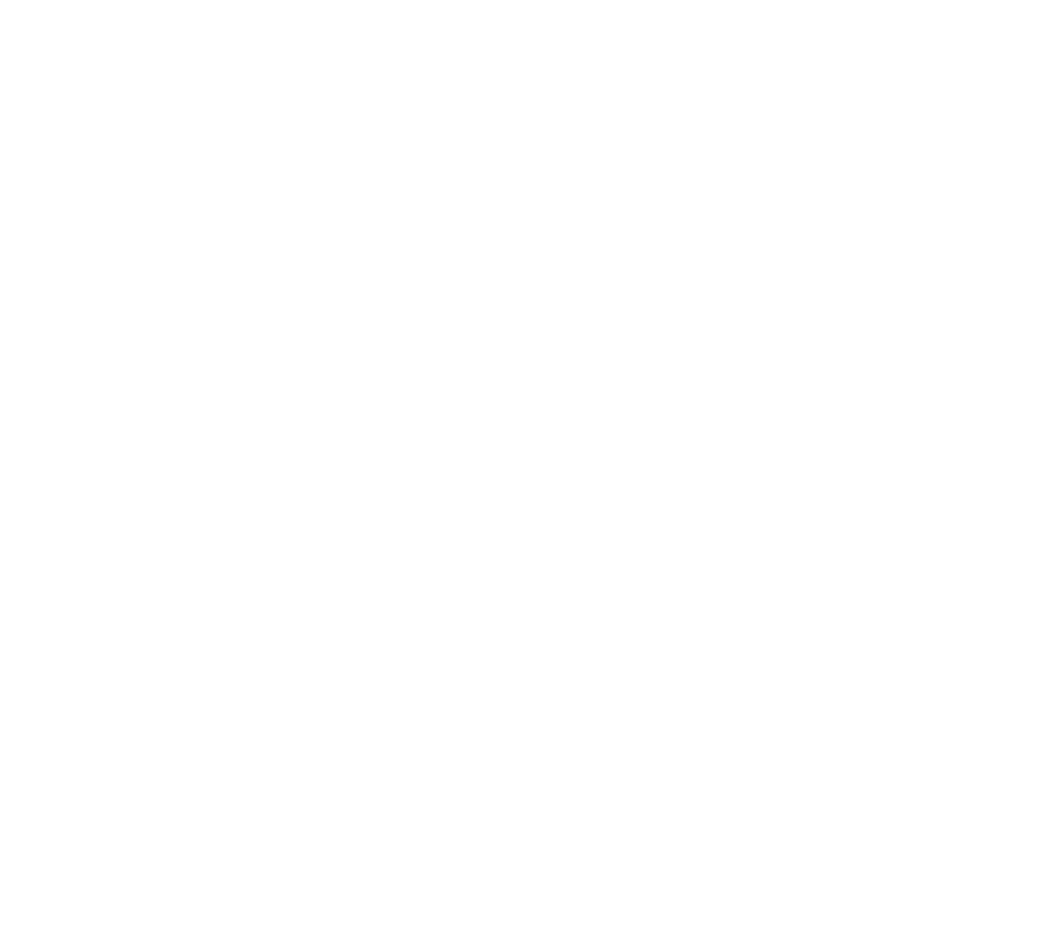
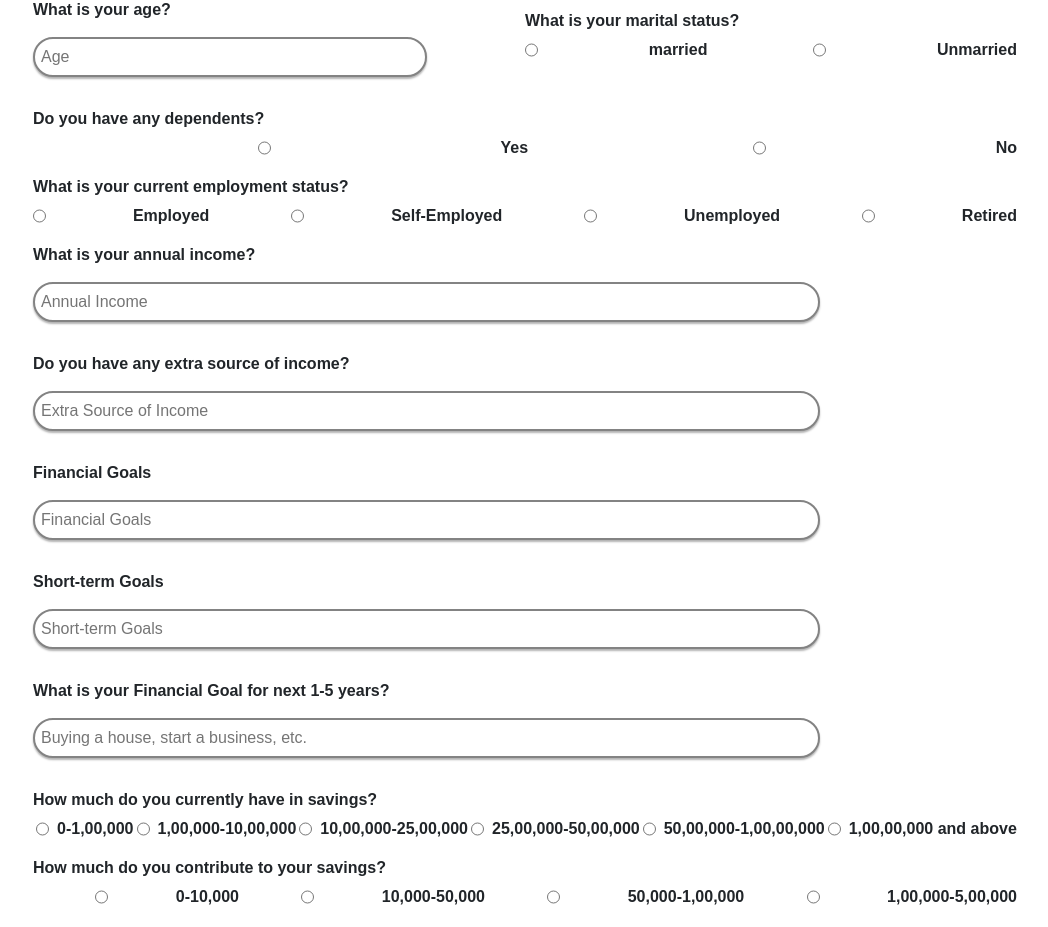
Before and after one commit to why-aditi/Financial-Advisory, a React (Create React App) app in the folder frontend/: page /form in a window 1280 px wide. Before the commit this address had no page. Shown: the part 160-1087 px from the top of the page, without its empty margins (115-1163 px from the left). Before the commit the page ends 800 px from the top, so only its background shows below. Built offline with nearby package versions, Linux system fonts and the light colour scheme.

Commit message:
From updated

```diff
--- a/frontend/src/App.js
+++ b/frontend/src/App.js
@@ -6,6 +6,7 @@
 import SignUp from "./Components/SignUp";
 import Home from "./Components/Home";
 import LogIn from "./Components/LogIn";
+import Form from "./Components/Form";
 
 function App() {
   return (
@@ -15,6 +16,7 @@
         <Route path="/" element={<Home />} />
         <Route path="/signup" element={<SignUp />} />
         <Route path="/login" element={<LogIn />} />
+        <Route path="/form" element={<Form />} />
       </Routes>
     </Router>
   );
--- a/frontend/src/Components/Form.Js
+++ b/frontend/src/Components/Form.Js
@@ -1,9 +1,150 @@
-import React from "react";
+import React from 'react';
+import './Form.css';
 
-export default function Form() {
+const Form = () => {
   return (
-    <div>
-      <div className=""></div>
+    <div className="form-container">
+      <form>
+        <h1></h1>
+        <div className='label-group'>
+        <label>
+          What is your age?
+          <input type="number" name="age" placeholder="Age" />
+        </label>
+        <label>
+        What is your marital status?
+        <div class="radio-group">
+            <input type="radio" name="maritalStatus" value="Married" id="married" class="radio-input" /> married
+            <input type="radio" name="maritalStatus" value="Unmarried" id="unmarried" class="radio-input" /> Unmarried
+        </div>
+    </label>
+
+        </div>
+        <label>
+          Do you have any dependents?
+          <div className="radio-group">
+            <br />
+            <input type="radio" name="dependents" value="Yes" /> Yes
+            <input type="radio" name="dependents" value="No" /> No
+          </div>
+        </label>
+        <label>
+          What is your current employment status?
+          <div className="radio-group">
+            <input type="radio" name="employmentStatus" value="Employed" /> Employed
+            <input type="radio" name="employmentStatus" value="Self-Employed" /> Self-Employed
+            <input type="radio" name="employmentStatus" value="Unemployed" /> Unemployed
+            <input type="radio" name="employmentStatus" value="Retired" /> Retired
+          </div>
+        </label>
+        <label>
+          What is your annual income?
+          <br />
+          <input type="text" name="annualIncome" placeholder="Annual Income" />
+        </label>
+        <label>
+          Do you have any extra source of income?
+          <br />
+          <input type="text" name="extraIncome" placeholder="Extra Source of Income" />
+        </label>
+        <label>
+          Financial Goals
+          <br />
+          <input type="text" name="financialGoals" placeholder="Financial Goals" />
+        </label>
+        <label>
+          Short-term Goals
+          <br />
+          <input type="text" name="shortTermGoals" placeholder="Short-term Goals" />
+        </label>
+        <label>
+          What is your Financial Goal for next 1-5 years?
+          <br />
+          <input type="text" name="financialGoal" placeholder="Buying a house, start a business, etc." />
+        </label>
+        <label>
+          How much do you currently have in savings?
+          <div className="radio-group">
+          <br />
+            <input type="radio" name="savings" value="0-1,00,000" /> 0-1,00,000
+            <input type="radio" name="savings" value="1,00,000-10,00,000" /> 1,00,000-10,00,000
+            <input type="radio" name="savings" value="10,00,000-25,00,000" /> 10,00,000-25,00,000
+            <input type="radio" name="savings" value="25,00,000-50,00,000" /> 25,00,000-50,00,000
+            <br />
+            <input type="radio" name="savings" value="50,00,000-1,00,00,000" /> 50,00,000-1,00,00,000
+            <input type="radio" name="savings" value="1,00,00,000 and above" /> 1,00,00,000 and above
+          </div>
+        </label>
+        <label>
+          How much do you contribute to your savings?
+          <div className="radio-group">
+          <br />
+            <input type="radio" name="contribution" value="0-10,000" /> 0-10,000
+            <input type="radio" name="contribution" value="10,000-50,000" /> 10,000-50,000
+            <input type="radio" name="contribution" value="50,000-1,00,000" /> 50,000-1,00,000
+            <input type="radio" name="contribution" value="1,00,000-5,00,000" /> 1,00,000-5,00,000
+          </div>
+        </label>
+        <label>
+          Do you have any investments?
+          <br />
+          <input type="text" name="investments" placeholder="Stocks, Bonds, Mutual Funds, Real Estate, etc." />
+        </label>
+        <label>
+          How would you describe your risk tolerance?
+          <div className="radio-group">
+          <br />
+            <input type="radio" name="riskTolerance" value="Conservative" /> Conservative
+            <input type="radio" name="riskTolerance" value="Moderate" /> Moderate
+            <input type="radio" name="riskTolerance" value="Aggressive" /> Aggressive
+          </div>
+        </label>
+        <label>
+          How comfortable are you with the idea of losing money in investment for short-term?
+          <br />
+          <input type="text" name="experience" placeholder="Experience" />
+        </label>
+        <label>
+          Debt and Liabilities
+          <br />
+          <input type="text" name="debtLiabilities" placeholder="Debt and Liabilities" />
+        </label>
+        <label>
+          Current Debts?
+          <br />
+          <input type="text" name="currentDebts" placeholder="Current Debts" />
+        </label>
+        <label>
+          Do you have any outstanding debts? (student loans, credit card debts, etc.)
+          <div className="radio-group">
+          <br />
+            <input type="radio" name="outstandingDebts" value="Yes" /> Yes
+            <input type="radio" name="outstandingDebts" value="No" /> No
+          </div>
+        </label>
+        <label>
+          What is the total amount of outstanding debts?
+          <br />
+          <input type="text" name="totalOutstandingDebts" placeholder="Total outstanding debts" />
+        </label>
+        <label>
+          Insurance
+          <br />
+          <input type="text" name="insurance" placeholder="Insurance" />
+        </label>
+        <label>
+          Insurance coverage
+          <br />
+          <input type="text" name="insuranceCoverage" placeholder="Insurance coverage" />
+        </label>
+        <label>
+          Do you have any insurance policies?
+          <br />
+          <input type="text" name="insurancePolicies" placeholder="Insurance policies" />
+        </label>
+      </form>
     </div>
   );
 }
+
+export default Form;
--- /dev/null
+++ b/frontend/src/Components/Form.css
@@ -0,0 +1,72 @@
+body {
+    font-family: Arial, sans-serif;
+  }
+
+  .form-container {
+    max-width: 80%;
+    margin: 0 auto;
+    padding: 20px;
+    border-radius: 10px;
+  }
+
+  h1 {
+    text-align: center;
+    color: #e67e22;
+  }
+
+  form {
+    display: flex;
+    flex-direction: column;
+  }
+
+  label {
+    margin-bottom: 15px;
+    font-weight: bold;
+  }
+
+  input[type="text"], input[type="number"] {
+    width: 80%;
+    padding: 6px;
+    margin-top: 15px;
+    margin-bottom: 15px;
+    border: 2px solid #838383;
+    border-radius: 25px;
+    box-shadow: 0 2px 2px rgba(0, 0, 0, 0.3); /* Initial shadow effect */
+    transition: box-shadow 0.3s ease-in-out; /* Smooth transition for shadow */
+}
+
+input[type="text"]:hover, input[type="number"]:hover,
+input[type="text"]:focus, input[type="number"]:focus {
+    outline: none; /* Removes the default outline */
+    box-shadow: 0 4px 4px rgba(70, 113, 222, 0.6); /* Blue glowing effect */
+}
+
+
+  .radio-group {
+    display: flex;
+    justify-content: space-between;
+    margin-top: 5px;
+  }
+
+  .radio-group input {
+    margin-right: 5px;
+  }
+
+  input[type="radio"] {
+    margin-right: 5px;
+  }
+
+  button {
+    padding: 10px 20px;
+    background-color: #e67e22;
+    color: #fff;
+    border: none;
+    border-radius: 5px;
+    cursor: pointer;
+  }
+  .label-group label {
+    width: 50%;
+  }
+  button:hover {
+    background-color: #d35400;
+  }
```
